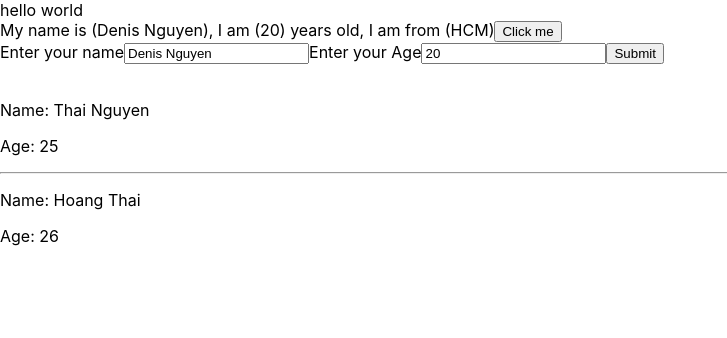
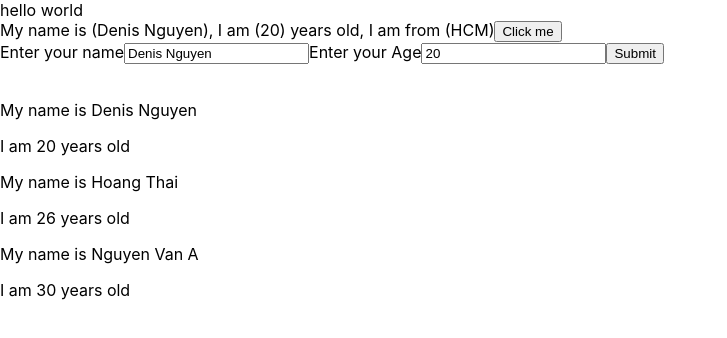
Before and after one commit to thainguyen862005/Hoc_ReactJS, a React (Create React App) app: page / in a window 1280 px wide. Shown: the top 338 px of the page, without its empty margins (0-727 px from the left). Built offline with nearby package versions, Linux system fonts and the light colour scheme.

Commit message:
Dùng .map để show list object trong State Array

```diff
--- a/src/components/DisplayInfor.js
+++ b/src/components/DisplayInfor.js
@@ -8,11 +8,25 @@ import React from "react";
 class DisplayInfor extends React.Component{
     render() {
         //Dùng destructoring để lấy giá trị từ props
-        const { name, age } = this.props;
+        const { listUser} = this.props; // (const listUser = this.props.listUser)
         return(
             <div>
+                {listUser.map((user) =>{
+                    return (
+                        <div>
+                            <p> My name is {user.name}</p>
+                            <p> I am {user.age} years old</p>
+                        </div>
+                    )
+                })}
+                {/* <p>Name: {name}</p>
+                <p>Age: {age}</p>
+                <hr />
                 <p>Name: {name}</p>
                 <p>Age: {age}</p>
+                <hr />
+                <p>Name: {name}</p>
+                <p>Age: {age}</p> */}
             </div>
         )
     }
--- a/src/components/MyComponent.js
+++ b/src/components/MyComponent.js
@@ -4,7 +4,7 @@
     JSX: chir cho 1 element duy nhat, 1 <div>
     {}: viết code JS bên trong dấu {}
     Để truyền giá trị (boolean, num,...): bỏ bào {}
-    *
+    *DRY: Don't Repeat Yourself
  */
 
 
@@ -14,6 +14,13 @@ import DisplayInfor from './DisplayInfor';
 
 
 class MyCombponent extends React.Component {
+    state= {
+        listUser: [
+            { id: 1, name: 'Denis Nguyen', age: 20 },
+            { id: 2, name: 'Hoang Thai', age: 26 },
+            { id: 3, name: 'Nguyen Van A', age: 30 }
+        ]
+    }
 
     render() {
 
@@ -21,9 +28,8 @@ class MyCombponent extends React.Component {
             <div>
                 <UserInfor />
                 <br />
-                <DisplayInfor name="Thai Nguyen" age="25" />
-                <hr />
-                <DisplayInfor name="Hoang Thai " age={26} />
+                <DisplayInfor listUser={this.state.listUser} />
+
 
             </div>
         )
```
